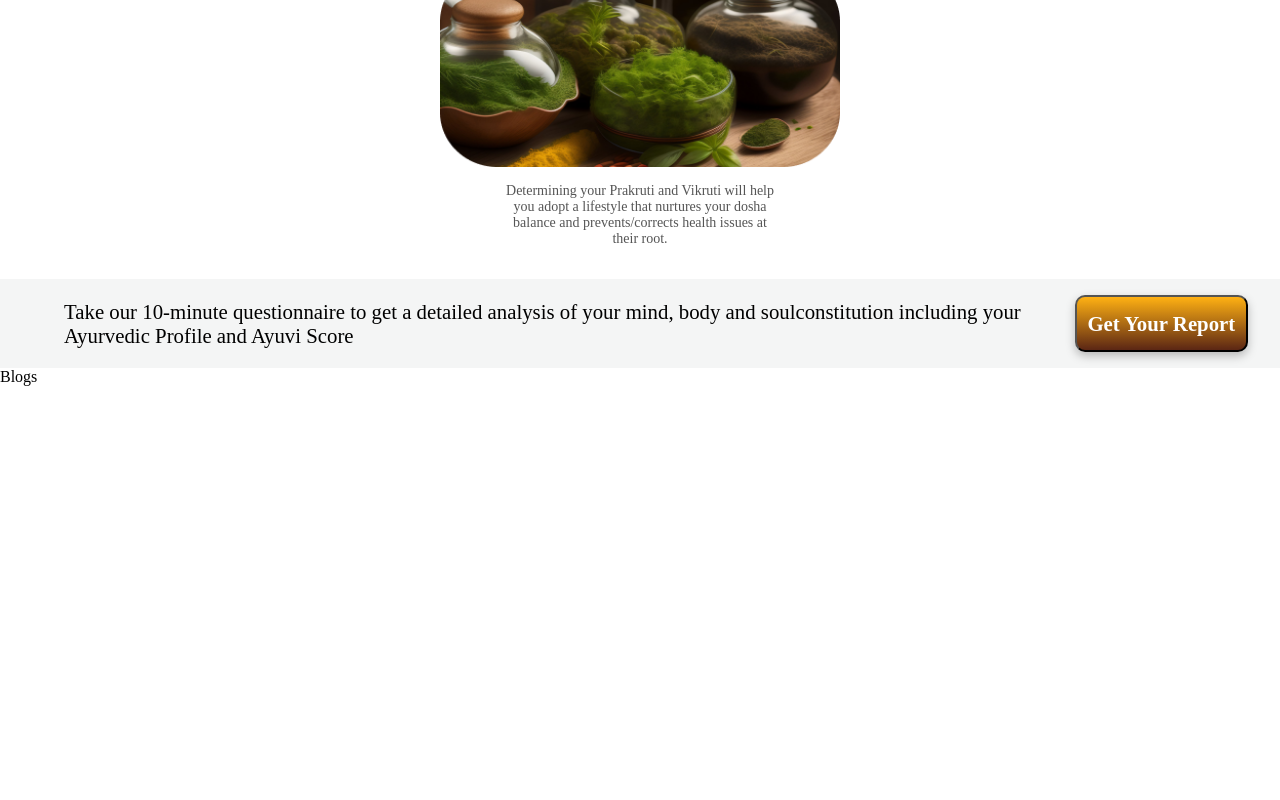
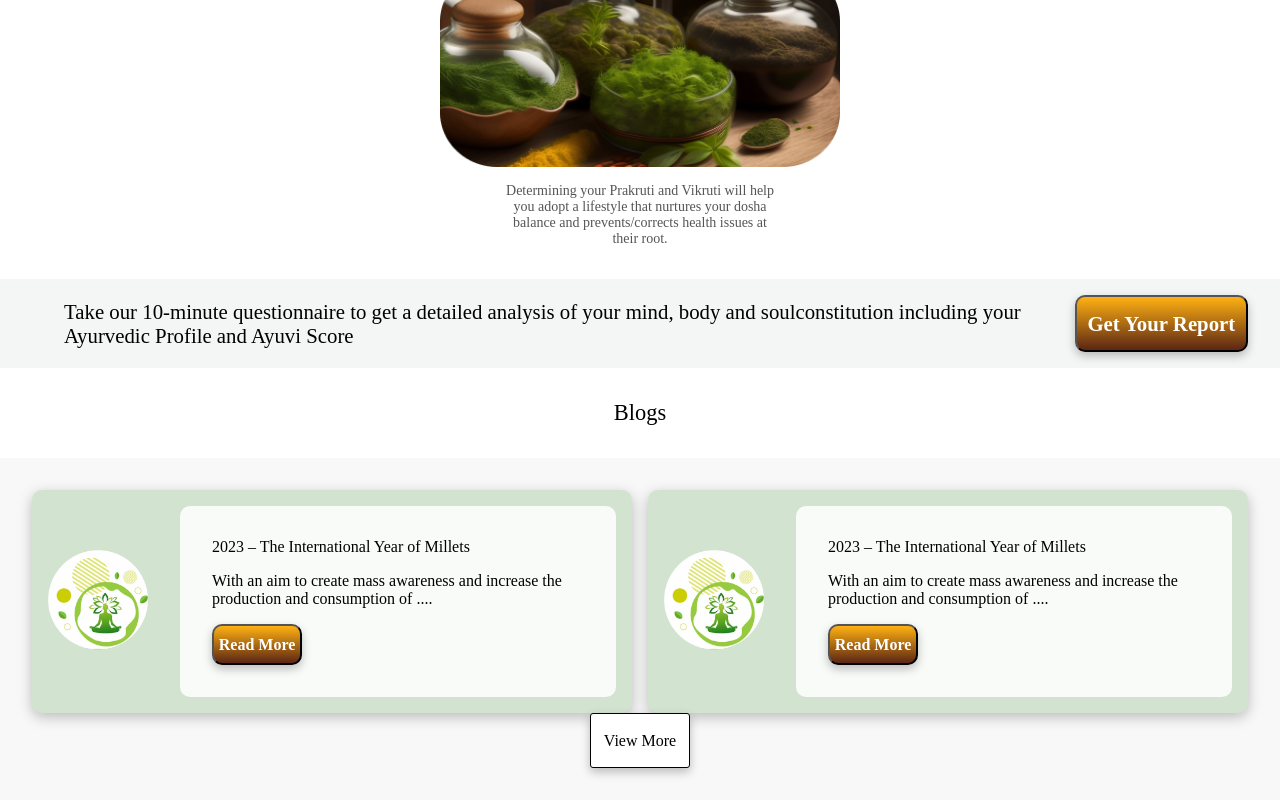
Before and after one commit to jafar99/Ayuvi, a React (Vite) app: page / in a window 1280 px wide. Shown: the part 1998-2798 px from the top of the page. Before the commit the page ends 2384 px from the top, so only its background shows below. Built offline with nearby package versions, Linux system fonts and the light colour scheme.

Commit message:
blog section added]

```diff
--- a/src/component/Blog.jsx
+++ b/src/component/Blog.jsx
@@ -1,17 +1,61 @@
 import React from "react";
 import "../style/Blog.css";
+import img from "../assets/12.png";
 
 const Blog = () => {
   return (
     <>
+      <div className="Blogs">
+        <div className="blog-heading">Blogs</div>
+        <div className="Blogs-1">
+          <div className="blogss">
+          <div className="container1">
+            <div className="container-img">
+              <img src={img} alt="img"  />
+            </div>
 
-      <div className="Blogs">
-        <div>Blogs</div>
-        <div className="Blogs-1">
+            <div className="container-body">
+              <div className="container-body-title">
+                2023 – The International Year of Millets
+              </div>
 
+              <div className="container-body-content">
+                With an aim to create mass awareness and increase the production
+                and consumption of ....
+              </div>
 
+              <div className="container-body-footer">
+              <button className="btn"> <span className="btn-text"> Read More </span></button>
+              </div>
+            </div>
+          </div>
 
+          <div className="container2">
+          <div className="container-img">
+              <img src={img} alt="img" />
+            </div>
 
+            <div className="container-body">
+              <div className="container-body-title">
+                2023 – The International Year of Millets
+              </div>
+
+              <div className="container-body-content">
+                With an aim to create mass awareness and increase the production
+                and consumption of ....
+              </div>
+
+              <div className="container-body-footer">
+              <button className="btn"> <span className="btn-text"> Read More </span></button>
+              </div>
+            </div>
+          </div>
+
+          </div>
+
+          <div className="container3">
+            <button className="btn2"> <span className="btn2-text">  View More </span></button>
+          </div>
         </div>
       </div>
     </>
--- a/src/style/Blog.css
+++ b/src/style/Blog.css
@@ -0,0 +1,122 @@
+.Blogs{
+    display: flex;
+    justify-content: center;
+    align-items: center;
+    flex-direction: column;
+    width: 100%;
+}
+
+.Blogs-1{
+    display: flex;
+    justify-content: space-around;
+    align-items: center;
+    flex-wrap: wrap;
+    background-color: #F8F8F8;
+    width: 100%;
+    padding: 2rem;
+
+}
+
+.container1{
+    display: flex;
+    justify-content: center;
+    align-items: center;
+    border-radius: 10px;
+background: #D2E4CF;
+box-shadow: 0px 4px 14px 0px rgba(0, 0, 0, 0.25);
+padding: 1rem;
+gap: 2rem;
+
+}
+
+.container2{
+    display: flex;
+    justify-content: space-between;
+    align-items: center;
+    border-radius: 10px;
+background: #D2E4CF;
+box-shadow: 0px 4px 14px 0px rgba(0, 0, 0, 0.25);
+padding: 1rem;
+gap: 2rem;
+
+
+}
+
+.container-body{
+    display: flex;
+    justify-content: start;
+    flex-direction: column;
+    gap: 1rem;
+    width: 100%;
+    border-radius: 10px;
+    background: rgba(255, 255, 255, 0.87);
+    padding: 2rem;
+
+}
+
+.btn{
+    border-radius: 10px;
+background: linear-gradient(180deg, #FFB113 0%, #5B2614 100%);
+box-shadow: 0px 4px 10px 0px rgba(0, 0, 0, 0.25);
+padding: 0.3rem;
+}
+
+.btn-text{
+    color: #FFF;
+text-align: center;
+font-family: Mulish;
+font-size: 1rem;
+font-style: normal;
+font-weight: 700;
+line-height: 171.5%; /* 25.725px */
+}
+
+.blog-heading{
+
+color: #000;
+
+font-family: Metamorphous;
+font-size: 1.4rem;
+font-style: normal;
+font-weight: 400;
+line-height: normal;
+margin: 2rem 0;
+
+}
+
+.blogss{
+    display: flex;
+    gap: 1rem;
+}
+
+.container-img img{
+    height: 100px;
+    width: 100px;
+}
+
+.btn2{
+    border-radius: 3px;
+border: 1px solid #000;
+background: #FFF;
+box-shadow: 0px 4px 10px 0px rgba(0, 0, 0, 0.25);
+padding: 0.8rem;
+}
+
+.btn2-text{
+    color: #000;
+    text-align: center;
+    font-family: Mulish;
+    font-size: 1rem;
+    font-style: normal;
+    line-height: 171.5%; /* 51.45px */
+}
+
+@media (max-width: 768px){
+    .Blogs-1{
+        gap: 1rem;
+    }
+
+    .blogss{
+        flex-direction: column;
+    }
+}
```
Also changed, not shown: src/assets/12.png (added).
